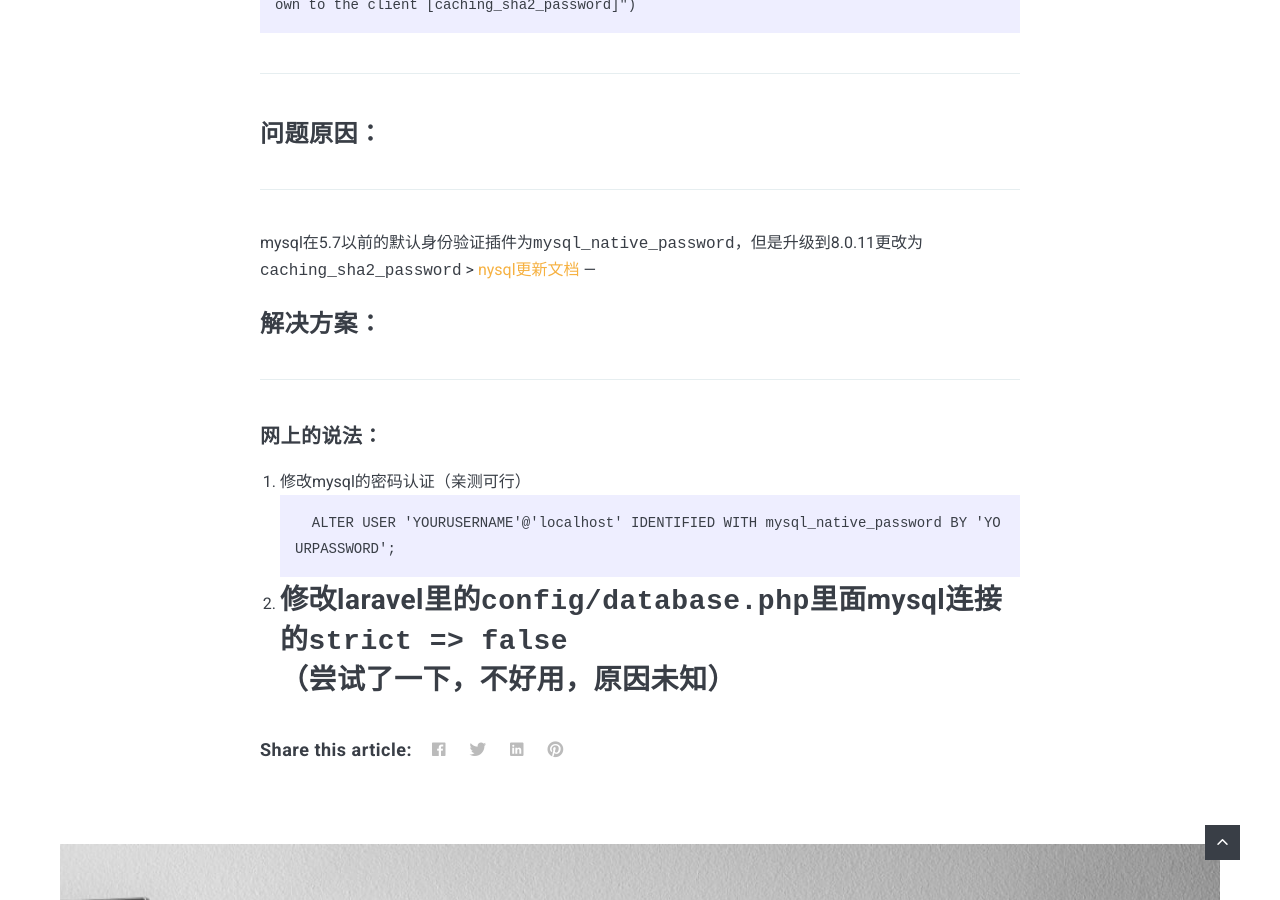
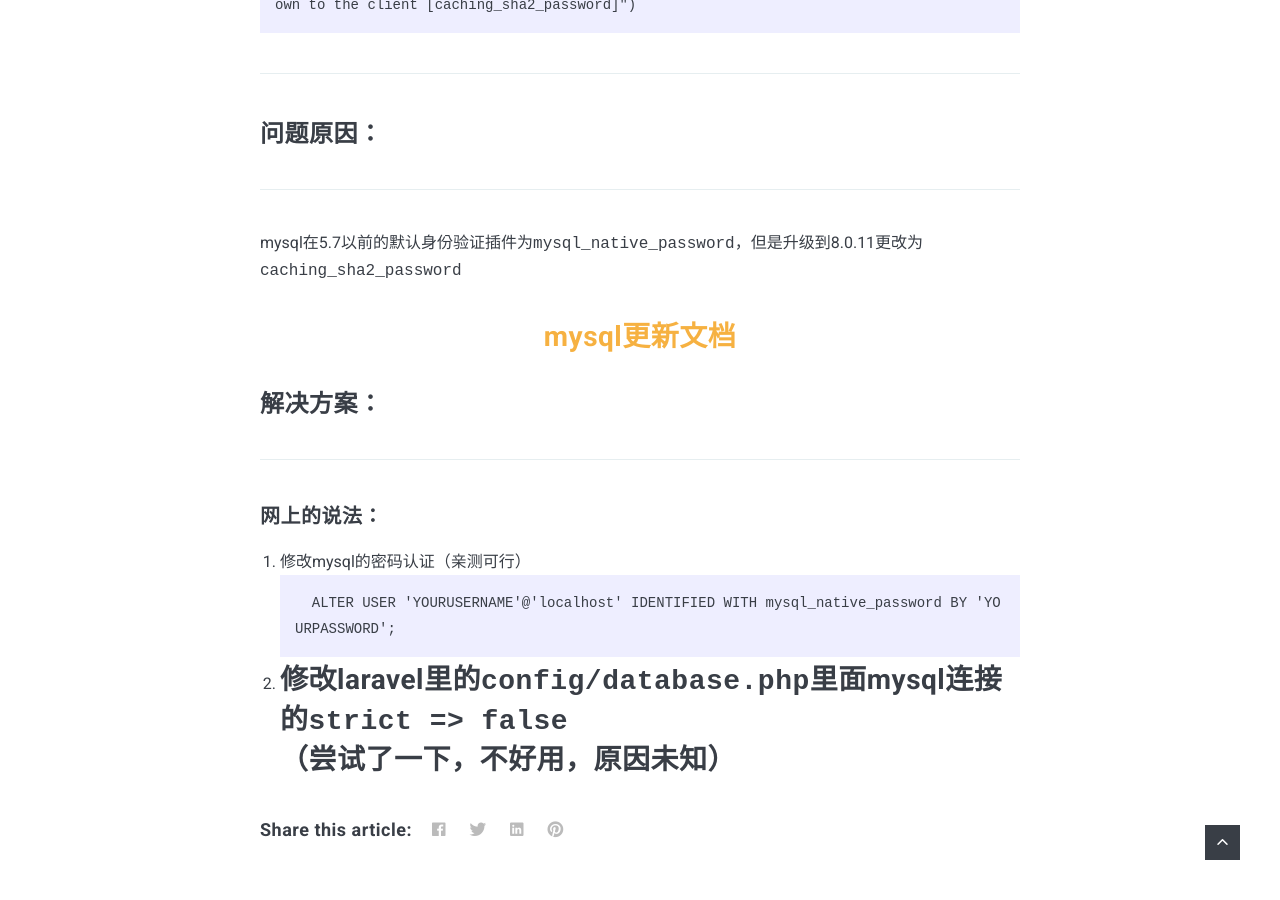
Before and after one commit to likemian/likemian.github.io, a Jekyll site: the page built from _posts/2020-11-26-mysql版本8以上客户端及PHP连接问题.markdown, in a window 1280 px wide and 900 px high, scrolled down 1842 px. Built offline with Jekyll 4.4.1, drawn with Linux system fonts in a browser that asks for light colours; nearby versions of some CDN libraries; comment, search, counter and statistics services are not loaded.

Commit message:
change quote format

````diff
--- a/_posts/2020-11-26-mysql版本8以上客户端及PHP连接问题.markdown
+++ b/_posts/2020-11-26-mysql版本8以上客户端及PHP连接问题.markdown
@@ -31,17 +31,17 @@ tags:   PHP
 
 ### 问题原因：
 ---
-  mysql在5.7以前的默认身份验证插件为`mysql_native_password`，但是升级到8.0.11更改为`caching_sha2_password` > [nysql更新文档](https://dev.mysql.com/doc/refman/8.0/en/caching-sha2-pluggable-authentication.html)
+mysql在5.7以前的默认身份验证插件为`mysql_native_password`，但是升级到8.0.11更改为`caching_sha2_password`
+> [mysql更新文档](https://dev.mysql.com/doc/refman/8.0/en/caching-sha2-pluggable-authentication.html)
 ---
 
 ### 解决方案：
 ---
 #### 网上的说法：
 
-  1. 修改mysql的密码认证（亲测可行）
+1. 修改mysql的密码认证（亲测可行）
   ```
   ALTER USER 'YOURUSERNAME'@'localhost' IDENTIFIED WITH mysql_native_password BY 'YOURPASSWORD';
   ```
-
-  1. 修改laravel里的`config/database.php`里面mysql连接的`strict => false`（尝试了一下，不好用，原因未知）
+2. 修改laravel里的`config/database.php`里面mysql连接的`strict => false`（尝试了一下，不好用，原因未知）
 ---
````
